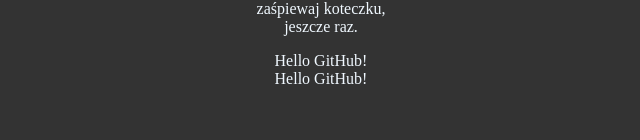
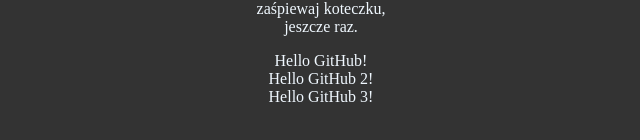
Before and after one commit to AlanM-dev/nauka-gita-2, a plain HTML site: page index.html in a window 1280 px wide. Shown: the part 390-530 px from the top of the page, without its empty margins (319-959 px from the left). Drawn offline with Linux system fonts and the light colour scheme.

Commit message:
Update index.html git3

```diff
--- a/index.html
+++ b/index.html
@@ -27,7 +27,11 @@
 	     </div>
 
 	      <div>
-		  Hello GitHub!
+		  Hello GitHub 2!
+	     </div>
+
+	      <div>
+		  Hello GitHub 3!
 	     </div>
       </section>
 
```
